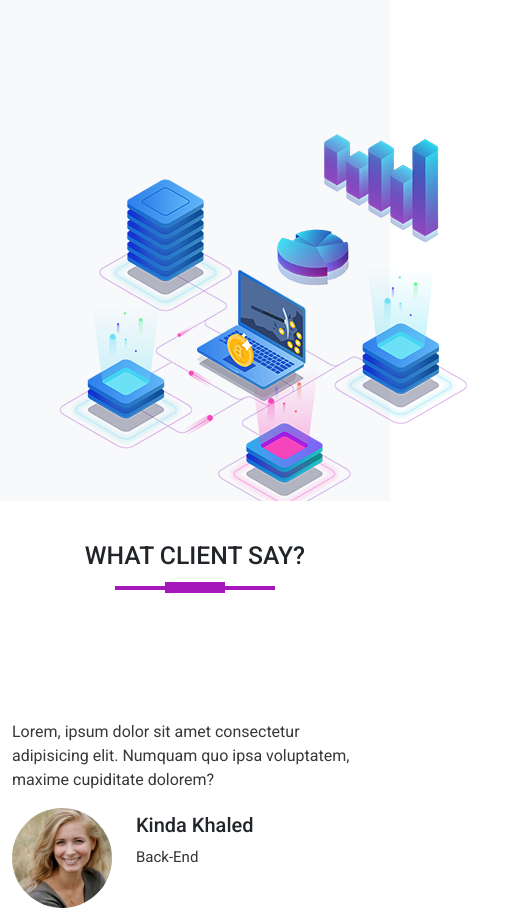
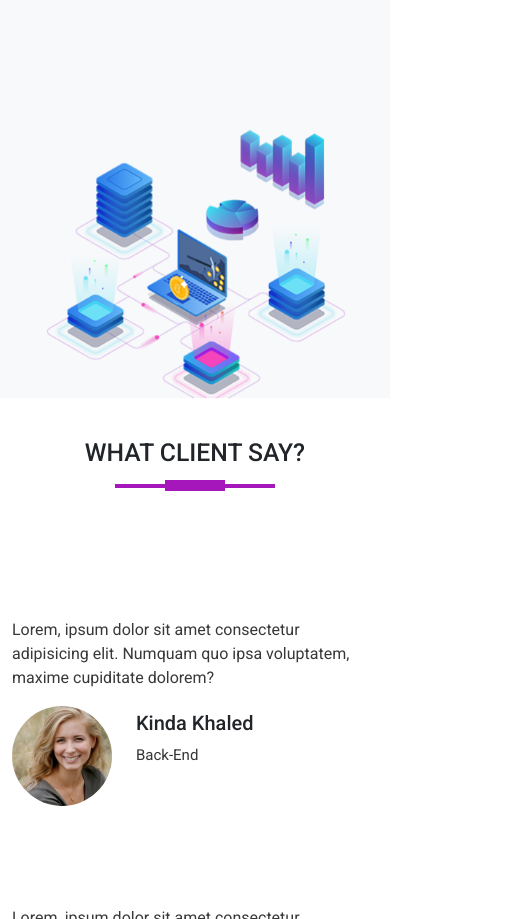
Before and after one commit to Hamza-jehad/Html_Css_BootStrap_Agency, a plain HTML site: page index.html in a window 390 px wide. Shown: the part 2977-3896 px from the top of the page, 512 px wide, since content can reach past the window. Drawn offline with Linux system fonts and the light colour scheme.

Commit message:
git commit -m "first commit"

```diff
--- a/index.html
+++ b/index.html
@@ -162,8 +162,8 @@
 
                 </div>
 
-                <div class="text  col-lg-6 col-md-6 col-sm-12">
-                    <img class="mt-5" src="./images/network.png" alt="">
+                <div class="text   col-lg-6 col-md-6 col-sm-12">
+                    <img class="mt-5  img-fluid " src="./images/network.png" alt="">
                 </div>
 
         </div>
```
